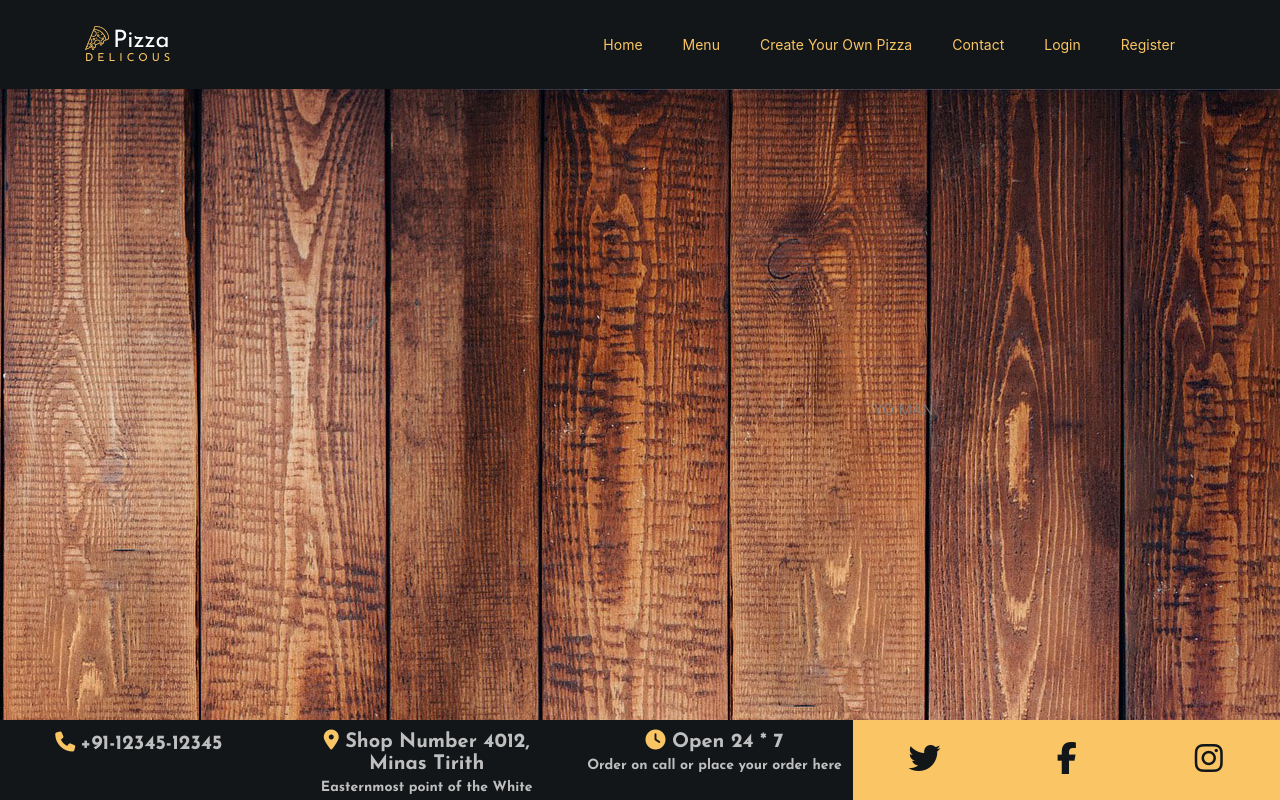
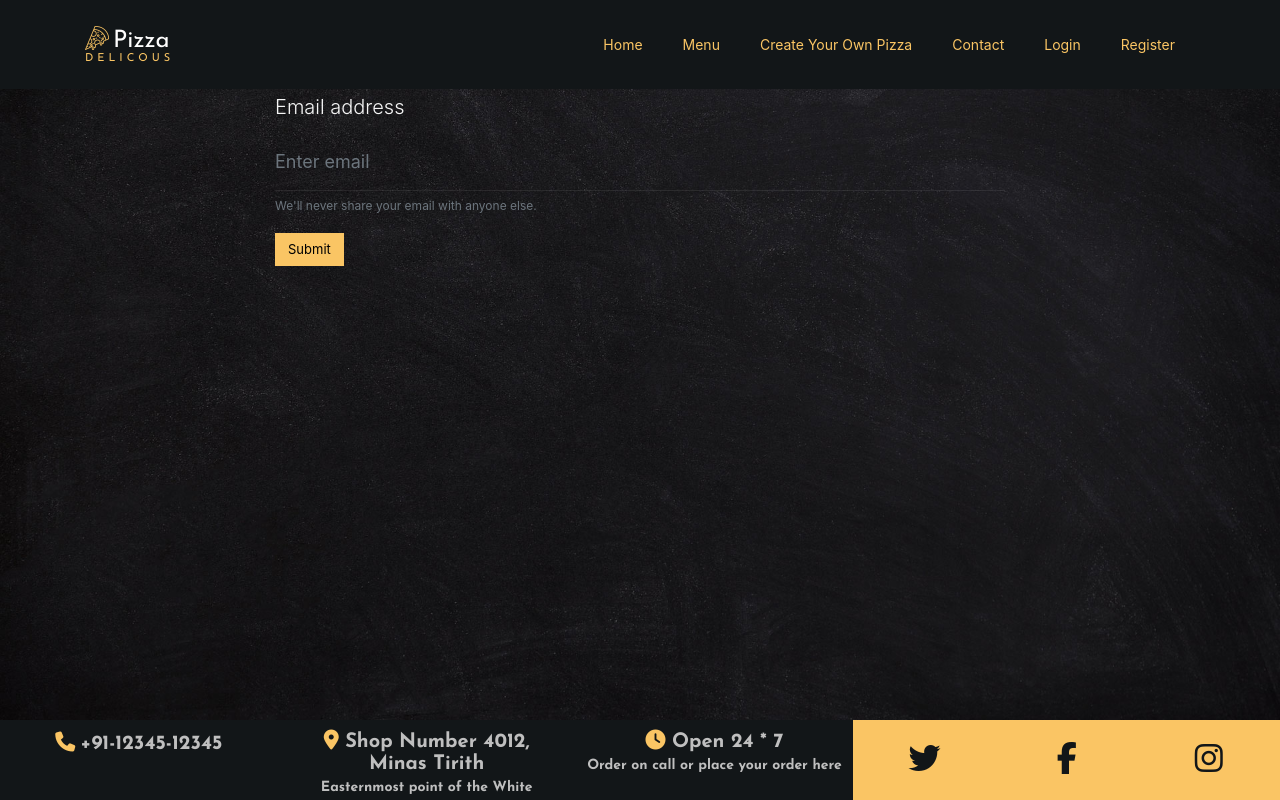
Before and after one commit to anusu90/pizza-delivery-front-end, a React (Create React App) app: page /forgotpassword in a window 1280 px wide. Built offline with nearby package versions, Linux system fonts and the light colour scheme; no server answers.

Commit message:
forgot pass added

```diff
--- a/src/App.js
+++ b/src/App.js
@@ -18,6 +18,7 @@ import Menu from "./menu/menu"
 import Footer from "./footer/footer"
 import Ownpizza from "./ownpizza/ownpizza"
 import LogOut from "./logout/logout"
+import ForgotPassword from "./forgotpassword/forgotpassword"
 
 import { ProtectedRoute } from "./protectedroute/protectedroute"
 
@@ -39,6 +40,7 @@ function App() {
                 <ProtectedRoute component={Menu} path="/menu" exact />
                 <ProtectedRoute component={Ownpizza} path="/ownpizza" exact />
                 <ProtectedRoute component={LogOut} path="/logout" exact />
+                <Route path="/forgotpassword" exact><ForgotPassword /></Route>
                 <Homeslider />
               </Switch>
               <Footer></Footer>
--- /dev/null
+++ b/src/cart/cart.js
@@ -0,0 +1,5 @@
+import React, { useContext, useEffect } from 'react'
+import { Link } from "react-router-dom";
+import { AppContext } from "../CONTEXTS/contexts";
+
+export default function Cart() { }
--- /dev/null
+++ b/src/forgotpassword/forgotpassword.js
@@ -0,0 +1,131 @@
+import React, { useState } from 'react'
+import { Form, Button } from "react-bootstrap";
+import { Link, useHistory, useLocation } from 'react-router-dom'
+
+
+export default function ForgotPassword() {
+
+    let history = useHistory();
+
+    const [show, setShow] = useState('none');
+    const [email, setEmail] = useState('');
+    const [password, setPassword] = useState('');
+    const [confirmPass, SetConfirmPass] = useState('');
+    const [randKey, SetrandKey] = useState('');
+    const [error, setError] = useState('');
+
+
+
+    async function handleEmailCheck(e) {
+        e.preventDefault();
+        let url = String(process.env.REACT_APP_BACKEND_URL) + "/users/emailverify"
+        let data = { email: email }
+
+        let req = await fetch(url, {
+            method: "POST",
+            mode: "cors",
+            credentials: 'include',
+            headers: {
+                'Content-Type': 'application/json'
+                // 'Content-Type': 'application/x-www-form-urlencoded',
+            },
+            body: JSON.stringify(data)
+        })
+
+        let body = await req.json();
+
+        if (req.status === 200) {
+            setShow('inherit');
+        } else {
+
+            setError(body.message);
+
+        }
+    }
+
+
+    async function handlePassReset(e) {
+        e.preventDefault();
+
+        if (password === confirmPass) {
+
+            let url = String(process.env.REACT_APP_BACKEND_URL) + "/users/changepass"
+
+            let data = {
+                email: email,
+                password: password,
+                randKey: randKey
+            }
+
+            let req = await fetch(url, {
+                method: "POST",
+                mode: "cors",
+                credentials: 'include',
+                headers: {
+                    'Content-Type': 'application/json'
+                    // 'Content-Type': 'application/x-www-form-urlencoded',
+                },
+                body: JSON.stringify(data)
+            })
+
+            let body = await req.json();
+
+            if (req.status === 200) {
+                setError('Pass change Succcess');
+                setTimeout(() => {
+
+                    history.push("/login")
+
+                }, 2000);
+            } else {
+
+                setError(body.message);
+
+            }
+
+        }
+
+    }
+
+    return (
+
+        <div className="container h-75">
+            <div className="row h-100 align=items-center">
+                <div className="col-md-8 offset-md-2">
+                    <Form>
+                        <Form.Group controlId="email">
+                            <Form.Label className="form-label">Email address</Form.Label>
+                            <Form.Control type="email" placeholder="Enter email" value={email} onChange={(e) => { setEmail(e.target.value) }} />
+                            <Form.Text className="text-muted">
+                                We'll never share your email with anyone else.
+    </Form.Text>
+                        </Form.Group>
+
+
+                        <Form.Group controlId="formBasicPassword" style={{ display: `${show}` }}>
+                            <h6>A Random Key has been generated and sent to your given mail address. Kindly enter the key here</h6>
+                            <Form.Label>Random Key</Form.Label>
+                            <Form.Control type="text" placeholder="Random Key" value={randKey} onChange={(e) => { SetrandKey(e.target.value) }} />
+                            <Form.Label>Password</Form.Label>
+                            <Form.Control type="password" placeholder="Password" value={password} onChange={(e) => { setPassword(e.target.value) }} />
+                            <Form.Label>Confirm Password</Form.Label>
+                            <Form.Control type="password" placeholder="Confirm Password" value={confirmPass} onChange={(e) => { SetConfirmPass(e.target.value) }} />
+                        </Form.Group>
+
+                        <Button variant="primary" type="submit" onClick={(e) => { handleEmailCheck(e) }} style={{ display: (show == 'none') ? "inherit" : "none" }}>
+                            Submit </Button>
+
+                        <Button variant="primary" type="submit" onClick={(e) => { handlePassReset(e) }} style={{ display: `${show}` }}>
+                            Submit </Button>
+
+                        <div className="row justify-content-center">
+                            <Form.Label> <span> {error} </span> </Form.Label>
+                        </div>
+                    </Form>
+
+                </div>
+            </div>
+        </div>
+    )
+
+}
--- a/src/login/login.js
+++ b/src/login/login.js
@@ -84,8 +84,7 @@ function Login(props) {
                     <br />
 
                     <div className="row justify-content-center">
-
-                        <Link to="forgotpassword">
+                        <Link to="/forgotpassword">
                             <span className="forgotPass">
                                 Forgot Password?</span>
                         </Link>
--- a/src/protectedroute/protectedroute.js
+++ b/src/protectedroute/protectedroute.js
@@ -1,6 +1,7 @@
 import React, { useContext } from 'react';
 import { Redirect, Route, useHistory, useLocation } from 'react-router-dom';
 import { AppContext } from "../CONTEXTS/contexts";
+
 
 
 
@@ -18,7 +19,7 @@ export const ProtectedRoute = ({ component: Component, ...rest }) => {
     return (
         <Route {...rest}>
             {
-                (userStatus) ? <Component /> : <Redirect to="/"></Redirect>
+                (userStatus) ? <Component /> : <Redirect to="/login"></Redirect>
             }
         </Route>
 
--- a/src/register/register.js
+++ b/src/register/register.js
@@ -99,9 +99,6 @@ function Register() {
                 history.push("/")
             }
 
-
-
-
         }
 
     }
@@ -112,7 +109,6 @@ function Register() {
 
                 <Form>
                     <Form.Row>
-
                         <Form.Group as={Col} controlId="firstname">
                             <Form.Label>First Name</Form.Label>
                             <Form.Control value={firstname} onChange={(e) => { setFirstName(e.target.value) }} type="text" placeholder="Enter First Name" required />
@@ -173,6 +169,13 @@ function Register() {
                     </div>
 
                     <div className="row justify-content-center">
+                        <Link to="/forgotpassword">
+                            <span className="forgotPass">
+                                Forgot Password?</span>
+                        </Link>
+                    </div>
+
+                    <div className="row justify-content-center">
                         <Form.Label> <span> {error} </span> </Form.Label>
                     </div>
 
```
